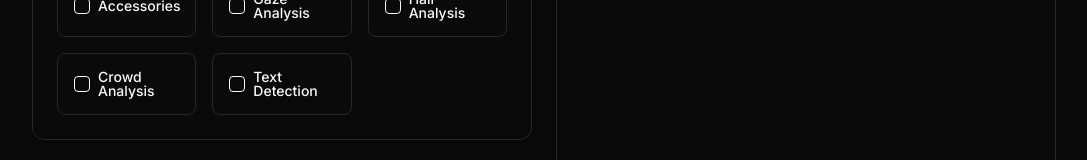
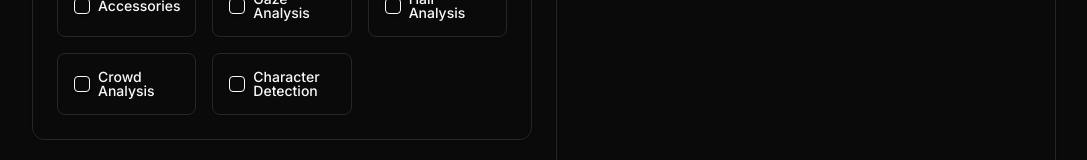
Before and after one commit to HafizalJohari/lclv, a Next.js app: page / in a window 1280 px wide. Shown: the part 458-618 px from the top of the page, without its empty margins (96-1183 px from the left). Built offline with nearby package versions, Linux system fonts and the light colour scheme.

Commit message:
add new feature : text detection -> character detection

```diff
--- a/components/camera.tsx
+++ b/components/camera.tsx
@@ -90,7 +90,7 @@ const ANALYSIS_OPTIONS = [
   },
   {
     value: 'text_detection',
-    label: 'Text Detection',
+    label: 'Character Detection',
     description: 'Detect and extract text, numbers, and characters from images'
   }
 ] as const
--- a/components/info-section.tsx
+++ b/components/info-section.tsx
@@ -23,7 +23,7 @@ const analysisOptions: { label: string; value: AnalysisType }[] = [
   { label: "General Analysis", value: "general" },
   { label: "Hydration Analysis", value: "hydration" },
   { label: "Item Extraction", value: "item_extraction" },
-  { label: "Text Detection", value: "text_detection" },
+  { label: "Character Detection", value: "text_detection" },
 ]
 
 export function InfoSection() {
@@ -98,7 +98,7 @@ export function InfoSection() {
                   color: "bg-rose-500/10 text-rose-500"
                 },
                 {
-                  title: "Text Detection",
+                  title: "Character Detection",
                   description: "Identifies and extracts text, numbers, and alphanumeric sequences from images",
                   color: "bg-teal-500/10 text-teal-500"
                 }
--- a/components/report.tsx
+++ b/components/report.tsx
@@ -28,7 +28,7 @@ const ANALYSIS_LABELS = {
   gaze: 'Gaze Detection',
   hair: 'Hair Analysis',
   crowd: 'Crowd Analysis',
-  text_detection: 'Text Detection'
+  text_detection: 'Character Detection'
 } as const
 
 const ANALYSIS_COLORS = {
```
